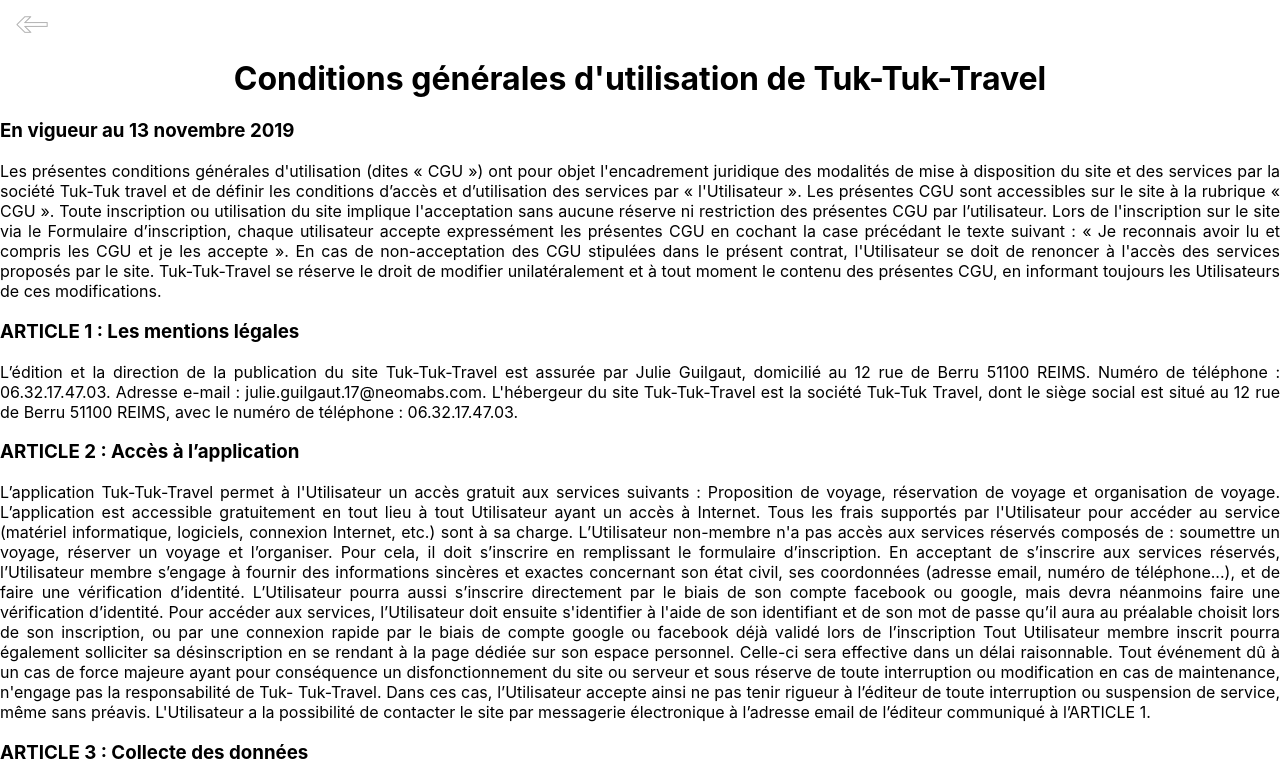
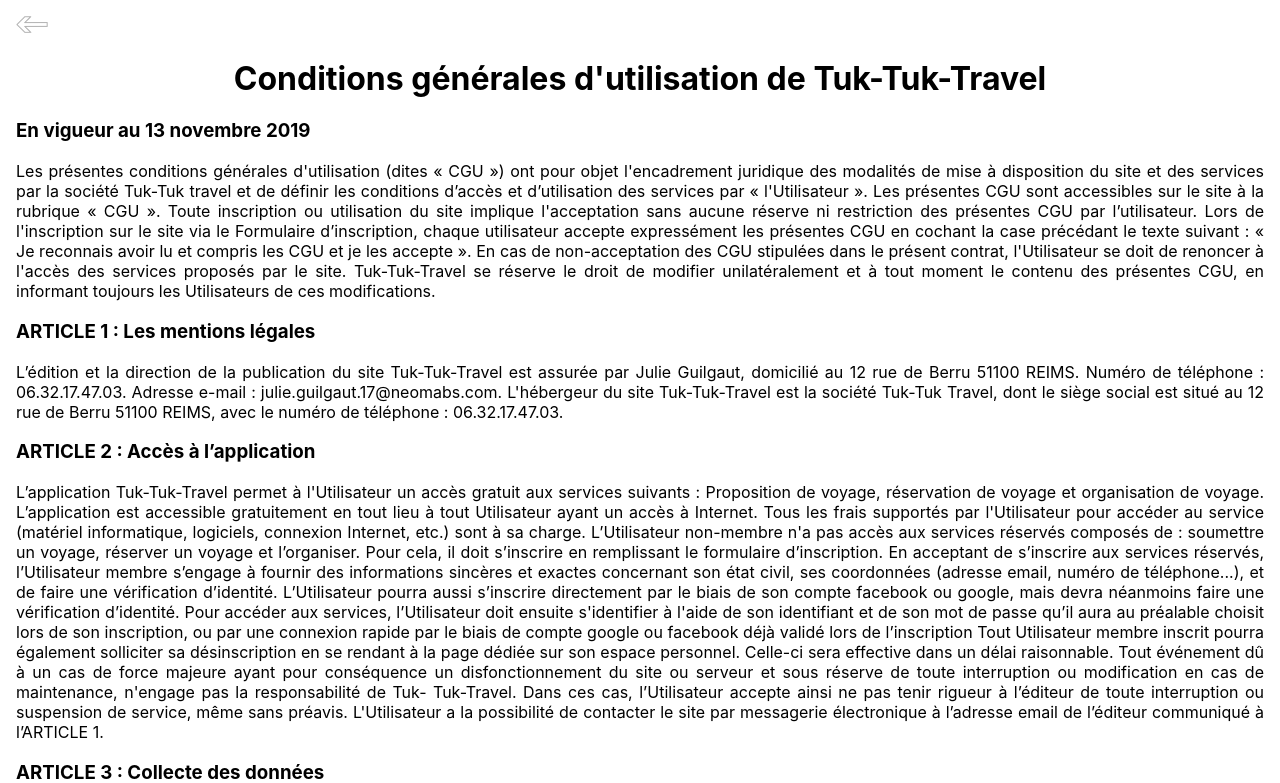
Before and after one commit to WildCodeSchool/reims-0919-js-tuk-tuk-travel, a React (Create React App) app in the folder tuktuktravel/: page /cgu in a window 1280 px wide. Shown: the top 783 px of the page. Built offline with nearby package versions, Linux system fonts and the light colour scheme.

Commit message:
progress

```diff
--- a/tuktuktravel/src/App.css
+++ b/tuktuktravel/src/App.css
@@ -232,6 +232,7 @@
 
 
 
+
 /* --------------------------------------------------------------------------- TRAVEL FORM --------------------------------------------------------------------------------- */
 
 
@@ -408,7 +409,7 @@
 }
 
 .fig-back-arrow{
-  margin: 0;
+  /* margin: 0; */
   margin-top: 1em;
   margin-left: 1em;
   text-align: left;
@@ -416,4 +417,14 @@
 
 .text-cgu {
   text-align: justify;
+  margin-left: 1em;
+  margin-right: 1em;
 }
+
+.add-user > a {
+  text-decoration: none; color: black; font-size: 1em;
+}
+
+.add-user > a:hover {
+  text-decoration: none; color: grey;
+}
```
